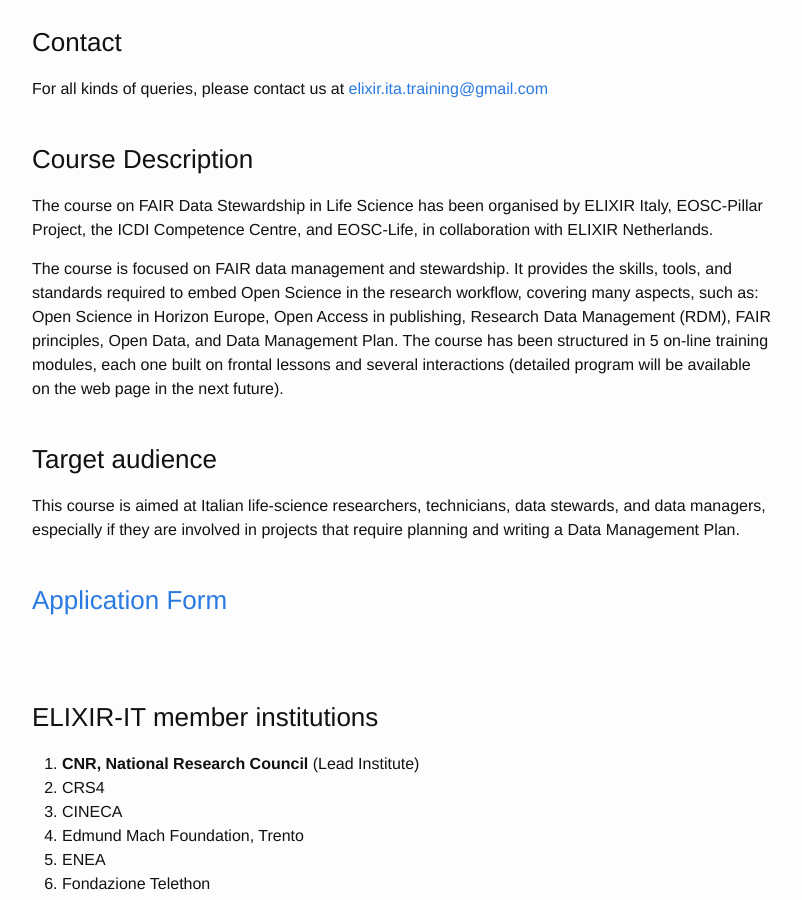
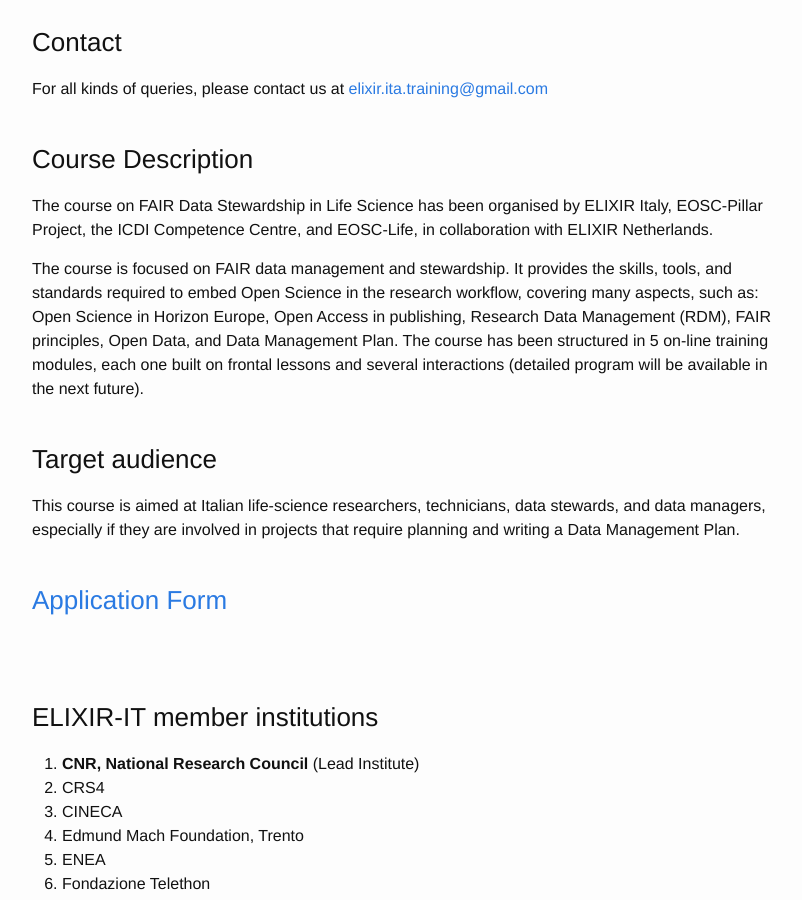
Before and after one commit to ELIXIR-IIB-training/website, a Jekyll site: the page built from _posts/2022-02-16-FAIR_Data_Stewardship-online.md, in a window 1280 px wide and 900 px high, scrolled down 1685 px. Shown: the whole window, without its empty margins (238-1040 px from the left). Built offline with Jekyll 4.4.1, drawn with Linux system fonts in a browser that asks for light colours.

Commit message:
Minor changes in description

```diff
--- a/_posts/2022-02-16-FAIR_Data_Stewardship-online.md
+++ b/_posts/2022-02-16-FAIR_Data_Stewardship-online.md
@@ -85,7 +85,7 @@ For all kinds of queries, please contact us at <elixir.ita.training@gmail.com>
 The course on FAIR Data Stewardship in Life Science has been organised by ELIXIR Italy, EOSC-Pillar Project, the ICDI Competence Centre, and EOSC-Life, in collaboration with ELIXIR Netherlands.
 
 The course is focused on FAIR data management and stewardship. It provides the skills, tools, and standards required to embed Open Science in the research workflow, covering many aspects, such as: Open Science in Horizon Europe, Open Access in publishing, Research Data Management (RDM), FAIR principles, Open Data, and Data Management Plan.
-The course has been structured in 5 on-line training modules, each one built on frontal lessons and several interactions (detailed program will be available on the web page in the next future).
+The course has been structured in 5 on-line training modules, each one built on frontal lessons and several interactions (detailed program will be available in the next future).
 <br>
 <br>
 
```
